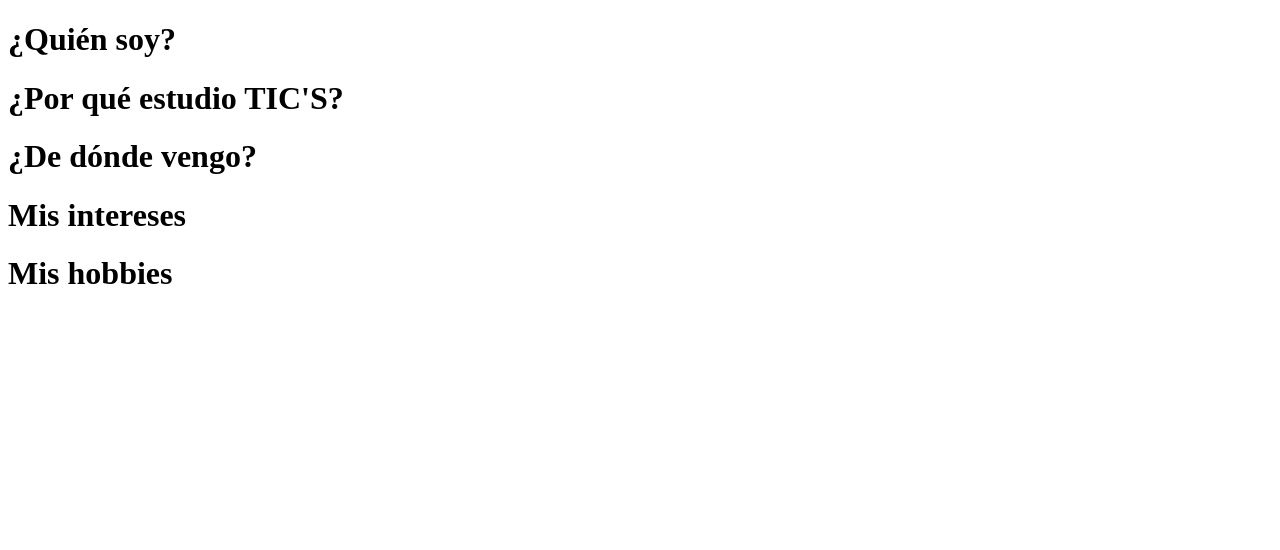
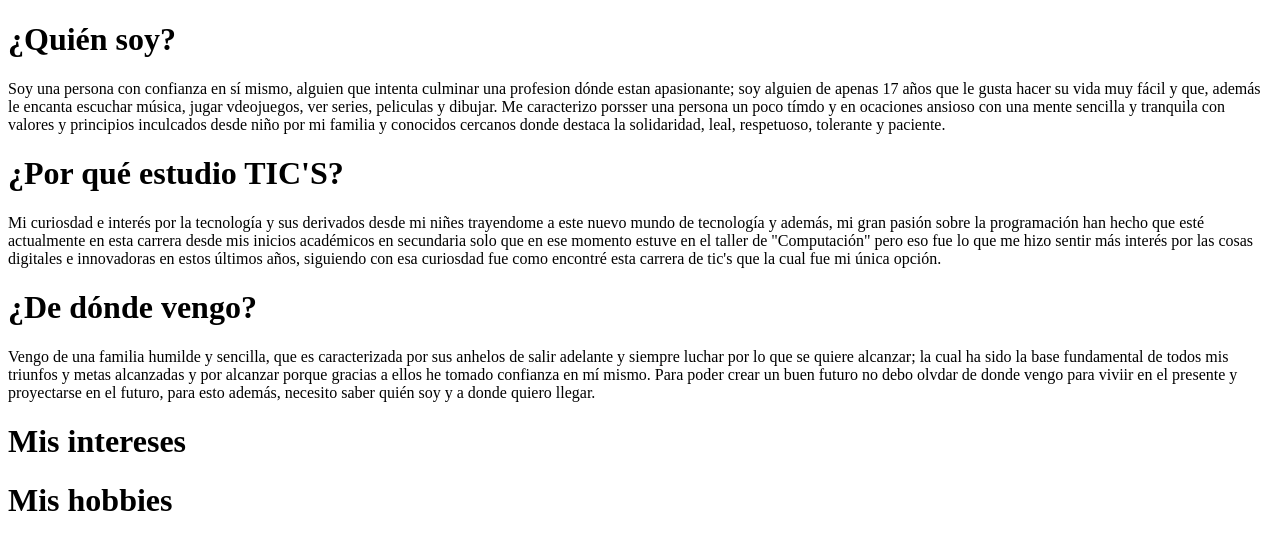
Before and after one commit to JeanPaulVidal/JeanPaulVidal.github.io, a plain HTML site: page index.html in a window 1280 px wide. Drawn offline with Linux system fonts and the light colour scheme.

Commit message:
Se editaron las tres primeras secciones
Se añadió un texto por cada sección donde tienen una descripción mía en diferentes aspectos

Signed-off-by: Jean Paul Vidal Ceron <230110625@itsoeh.edu.mx>

```diff
--- a/index.html
+++ b/index.html
@@ -8,15 +8,15 @@
 <body>
     <h1>¿Quién soy?</h1>
     <p>
-
+        Soy una persona con confianza en sí mismo, alguien que intenta culminar una profesion dónde estan apasionante; soy alguien de apenas 17 años que le gusta hacer su vida muy fácil y que,  además le encanta escuchar música, jugar vdeojuegos, ver series, peliculas y dibujar. Me caracterizo porsser una persona un poco tímdo y en ocaciones ansioso con una mente sencilla y tranquila  con valores y principios inculcados desde niño por mi familia y conocidos cercanos donde destaca la solidaridad, leal, respetuoso, tolerante y paciente.
     </p>
     <h1>¿Por qué estudio TIC'S?</h1>
     <p>
-
+        Mi curiosdad e interés por la tecnología y sus derivados desde mi niñes trayendome a este nuevo mundo de tecnología y además, mi gran pasión sobre la programación han hecho que esté actualmente en esta carrera desde mis inicios académicos en secundaria solo que en ese momento estuve en el taller de "Computación" pero eso fue lo que me hizo sentir más interés por las cosas digitales e innovadoras en estos últimos años, siguiendo con esa curiosdad fue como encontré esta carrera de tic's que la cual fue mi única opción.
     </p>
     <h1>¿De dónde vengo?</h1>
     <p>
-
+        Vengo de una familia humilde y sencilla, que es caracterizada por sus anhelos de salir adelante y siempre luchar por lo que se quiere alcanzar; la cual ha sido la base fundamental de todos mis triunfos y metas alcanzadas y por alcanzar porque gracias a ellos he tomado confianza en mí mismo. Para poder crear un buen futuro no debo olvdar de donde vengo para viviir en el presente y proyectarse en el futuro, para esto además, necesito saber quién soy y a donde quiero llegar.
     </p>
     <h1>Mis intereses</h1>
     <p>
```
